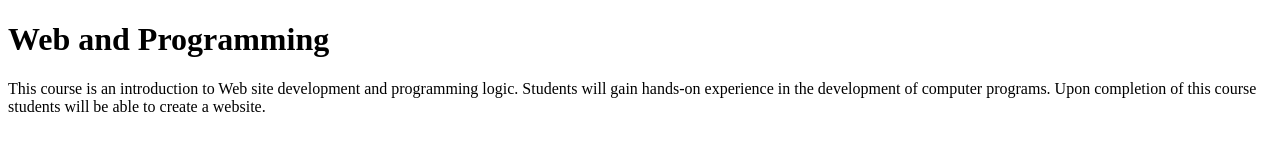
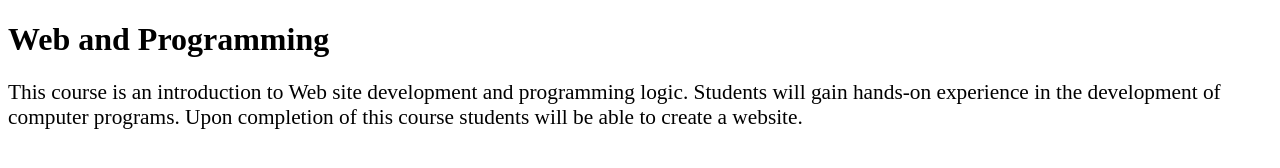
Before and after one commit to 3jordan/structure-text_styling-and-links, a plain HTML site: page Web_and_Programming.html in a window 1280 px wide. Drawn offline with Linux system fonts and the light colour scheme.

Commit message:
Updating Font

```diff
--- a/Web_and_Programming.html
+++ b/Web_and_Programming.html
@@ -9,7 +9,7 @@
         }
 
         p {
-            font-size: 16px;
+            font-size: 16pt;
         }
     </style>
 </head>
```
Also changed, not shown: Client_Side_Programming.html (+1 -1 lines), Full_Stack_Web_Development.html (+1 -1 lines), Security_Principles_and_Policies.html (+1 -1 lines), index.html (+0 -2 lines), 1 other file.
